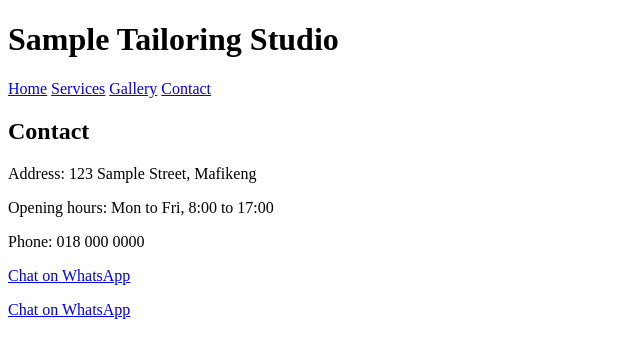
After one commit to sk518x/tailoring-site, a Flask app: page /contact in a window 1280 px wide. The commit adds this page. Shown: the top 358 px of the page, without its empty margins (0-640 px from the left). Run offline with Flask 3, Linux system fonts and the light colour scheme.

Commit message:
Add contact page with details from settings

```diff
--- a/app.py
+++ b/app.py
@@ -8,6 +8,9 @@ def inject_settings():
         "business_name": settings.BUSINESS_NAME,
         "whatsapp_number": settings.WHATSAPP_NUMBER,
         "whatsapp_message": settings.WHATSAPP_MESSAGE,
+        "address": settings.ADDRESS,
+        "opening_hours": settings.OPENING_HOURS,
+        "phone": settings.PHONE,
     }
 
 @app.route("/")
@@ -22,6 +25,10 @@ def services():
 def gallery():
     return render_template("gallery.html", items=settings.GALLERY_ITEMS)
 
+@app.route("/contact")
+def contact():
+    return render_template("contact.html")
+
 def test_gallery_groups_items_under_category_headings():
     client = app.test_client()
     response = client.get("/gallery")
--- a/settings.py
+++ b/settings.py
@@ -7,3 +7,7 @@ GALLERY_ITEMS = [
     {"title": "dress", "category": "Dresses", "image": "dress.png"},
     {"title": "altered", "category": "Alterations", "image": "altered.png"},
 ]
+
+ADDRESS = "123 Sample Street, Mafikeng"
+OPENING_HOURS = "Mon to Fri, 8:00 to 17:00"
+PHONE = "018 000 0000"
--- a/templates/base.html
+++ b/templates/base.html
@@ -12,6 +12,7 @@
         <a href="/">Home</a>
         <a href="/services">Services</a>
         <a href="/gallery">Gallery</a>
+        <a href="/contact">Contact</a>
       </nav>
     </header>
 
--- /dev/null
+++ b/templates/contact.html
@@ -0,0 +1,13 @@
+{% extends "base.html" %} {% block title %}Contact - {{ business_name }}{%
+endblock %} {% block content %}
+<h2>Contact</h2>
+<p>Address: {{ address }}</p>
+<p>Opening hours: {{ opening_hours }}</p>
+<p>Phone: {{ phone }}</p>
+<p>
+  <a
+    href="https://wa.me/{{ whatsapp_number }}?text={{ whatsapp_message | urlencode }}"
+    >Chat on WhatsApp</a
+  >
+</p>
+{% endblock %}
```
Also changed, not shown: tests/test_app.py (+14 -0 lines).
